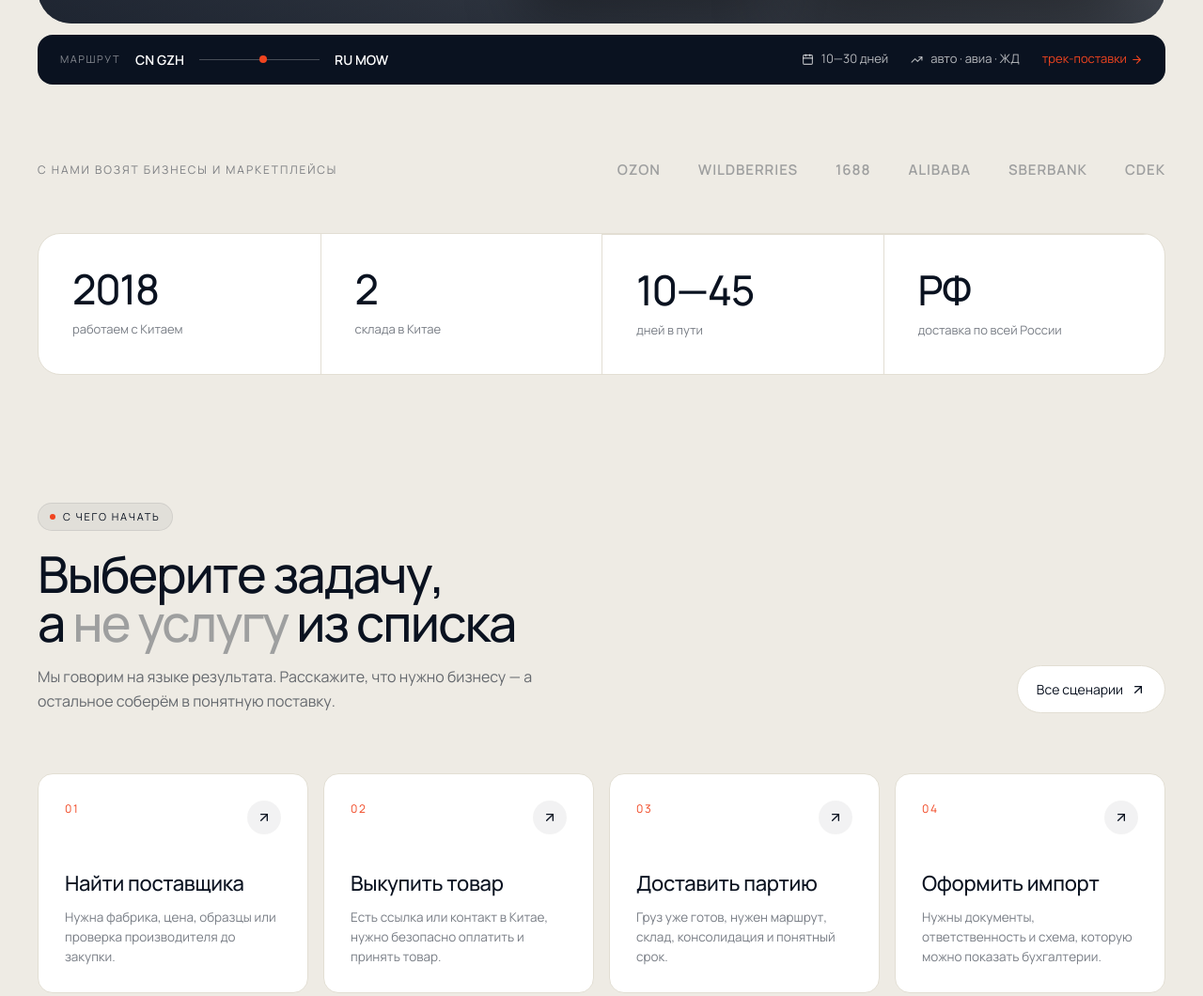
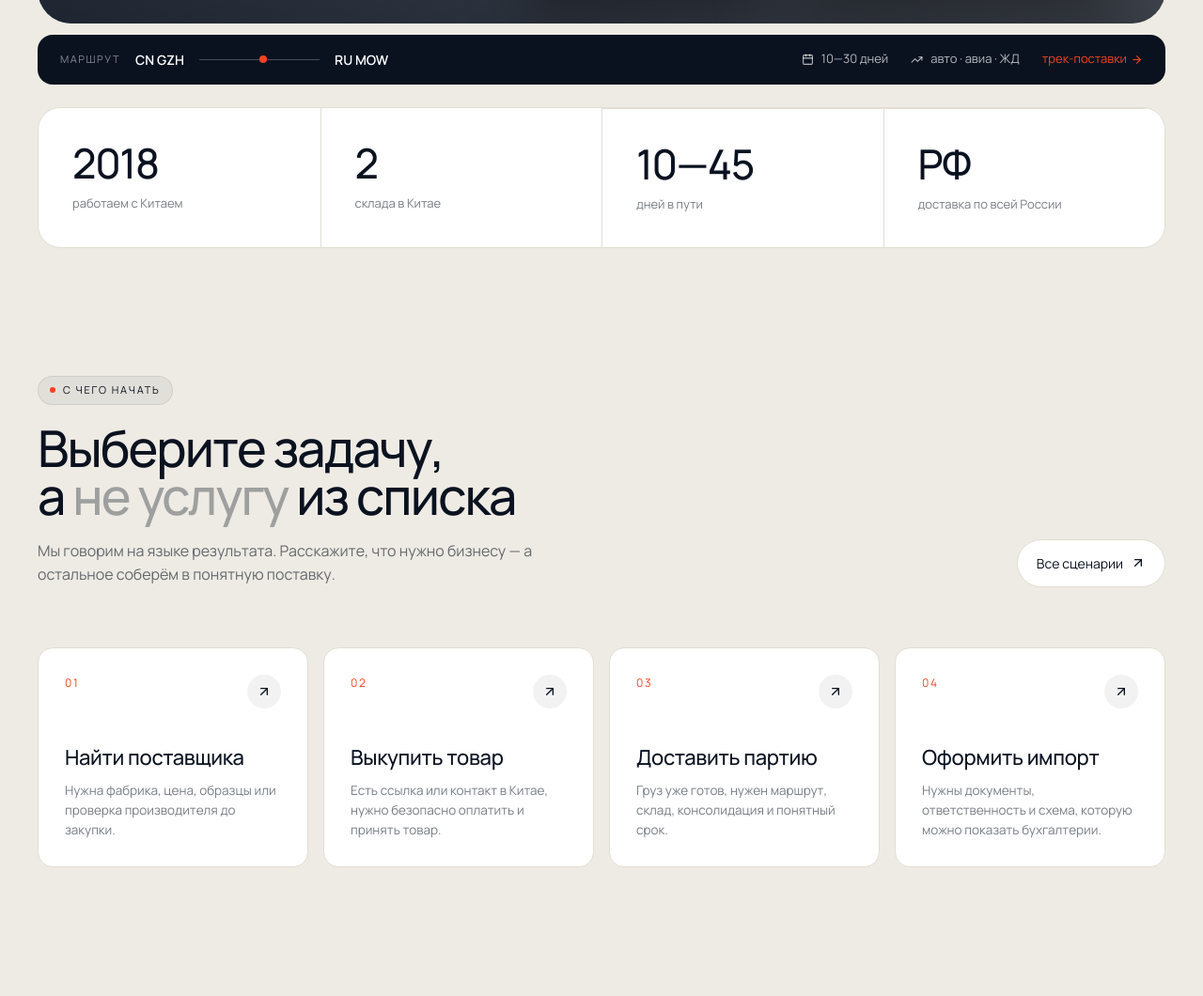
Before and after one commit to HGpk3/RWSCargo, an Astro site: page / in a window 1280 px wide. Shown: the part 883-1943 px from the top of the page at 94% size. Built offline with nearby package versions, Linux system fonts and the light colour scheme; Astro itself is replaced by a stand-in of ours; grey boxes are pictures that could not be loaded.

Commit message:
Remove unverified marketplace brand mentions

```diff
--- a/src/figma-app/App.tsx
+++ b/src/figma-app/App.tsx
@@ -1,7 +1,7 @@
 import { useEffect, useState } from "react";
 import { ArrowUp } from "lucide-react";
 import { Header, Hero } from "./components/Hero";
-import { Partners, Metrics, Tasks, Approach } from "./components/Sections1";
+import { Metrics, Tasks, Approach } from "./components/Sections1";
 import { Services } from "./components/Services";
 import { WhiteImport, FixBefore, DeliveryMethods, Formats, Enterprise } from "./components/Sections2";
 import { Routes, Documents, CargoTypes, Process, Scenarios, Limits, SeoBlock } from "./components/Sections3";
@@ -58,7 +58,6 @@ function AppContent() {
     >
       <Header />
       <Hero />
-      <Partners />
       <Metrics />
       <Tasks />
       <Approach />
--- a/src/figma-app/components/Sections1.tsx
+++ b/src/figma-app/components/Sections1.tsx
@@ -1,35 +1,5 @@
 import { ArrowUpRight, ArrowRight } from "lucide-react";
 import { Container, SectionHead, BRAND, INK, LINE, PillBtn, EyebrowLabel, Display, BodyText } from "./shared";
-
-export function Partners() {
-  const brands = ["OZON", "WILDBERRIES", "1688", "ALIBABA", "SBERBANK", "CDEK"];
-  return (
-    <section className="py-10 md:py-14" aria-label="Партнёры">
-      <Container>
-        <div className="flex flex-col md:flex-row md:items-center md:justify-between gap-6">
-          <div style={{ color: "rgba(10,18,32,0.5)", fontSize: 12, letterSpacing: "0.16em" }}>
-            С НАМИ ВОЗЯТ БИЗНЕСЫ И МАРКЕТПЛЕЙСЫ
-          </div>
-          <div className="flex flex-wrap gap-x-10 gap-y-4 items-center">
-            {brands.map((b) => (
-              <div
-                key={b}
-                style={{
-                  fontSize: 15,
-                  letterSpacing: "0.06em",
-                  fontWeight: 600,
-                  color: "rgba(10,18,32,0.35)",
-                }}
-              >
-                {b}
-              </div>
-            ))}
-          </div>
-        </div>
-      </Container>
-    </section>
-  );
-}
 
 export function Metrics() {
   const items = [
--- a/src/figma-app/components/Sections2.tsx
+++ b/src/figma-app/components/Sections2.tsx
@@ -217,7 +217,7 @@ export function DeliveryMethods() {
 }
 
 const formats = [
-  { tag: "МАРКЕТПЛЕЙСЫ", title: "Товары для Ozon / Wildberries", desc: "Регулярные партии, упаковка, маркировка, консолидация и понятный срок пополнения склада." },
+  { tag: "МАРКЕТПЛЕЙСЫ", title: "Товары для маркетплейсов", desc: "Регулярные партии, упаковка, маркировка, консолидация и понятный срок пополнения склада." },
   { tag: "КОММЕРЧЕСКАЯ ПАРТИЯ", title: "Партии для бизнеса", desc: "Документы, ответственность, официальный импорт и передача груза компании или складу." },
   { tag: "ОБОРУДОВАНИЕ", title: "Станки, узлы, комплектующие", desc: "Габариты, вес, упаковка, маршрут под объём и заранее согласованные документы." },
   { tag: "СРОЧНАЯ ПОСТАВКА", title: "Авиа или быстрый авто-маршрут", desc: "Когда важнее скорость: образцы, небольшие партии, дефицит остатков и быстрый запуск продаж." },
--- a/src/figma-app/components/Sections3.tsx
+++ b/src/figma-app/components/Sections3.tsx
@@ -84,7 +84,7 @@ export function Documents() {
 }
 
 const tags = [
-  "товары для Ozon и Wildberries",
+  "товары для маркетплейсов",
   "электроника и техника",
   "одежда, обувь и текстиль",
   "мебель и товары для дома",
--- a/src/figma-app/i18n.tsx
+++ b/src/figma-app/i18n.tsx
@@ -79,10 +79,6 @@ const dictionary: Record<string, Translation> = {
   "10—30 дней": { en: "10—30 days", zh: "10—30 天" },
   "авто · авиа · ЖД": { en: "truck · air · rail", zh: "汽运 · 空运 · 铁路" },
   "трек-поставки": { en: "track shipment", zh: "追踪货运" },
-  "С НАМИ ВОЗЯТ БИЗНЕСЫ И МАРКЕТПЛЕЙСЫ": {
-    en: "TRUSTED BY BUSINESSES AND MARKETPLACES",
-    zh: "企业和电商平台选择我们",
-  },
   "работаем с Китаем": { en: "working with China", zh: "深耕中国业务" },
   "склада в Китае": { en: "warehouses in China", zh: "中国仓库" },
   "дней в пути": { en: "days in transit", zh: "运输天数" },
@@ -349,7 +345,7 @@ Object.assign(dictionary, {
   "Рассчитать контейнер": { en: "Calculate container", zh: "计算集装箱" },
   "Обсудить": { en: "Discuss", zh: "讨论" },
   "МАРКЕТПЛЕЙСЫ": { en: "MARKETPLACES", zh: "电商平台" },
-  "Товары для Ozon / Wildberries": { en: "Goods for Ozon / Wildberries", zh: "Ozon / Wildberries 商品" },
+  "Товары для маркетплейсов": { en: "Goods for marketplaces", zh: "Marketplace goods" },
   "Регулярные партии, упаковка, маркировка, консолидация и понятный срок пополнения склада.": {
     en: "Regular batches, packaging, labeling, consolidation and clear warehouse replenishment time.",
     zh: "长期批量、包装、贴标、合并和明确补仓时效。",
@@ -414,7 +410,7 @@ Object.assign(dictionary, {
   "контрактная часть": { en: "contract details", zh: "合同部分" },
   "описание товара": { en: "product description", zh: "商品描述" },
   "закрывающие документы": { en: "closing documents", zh: "结算文件" },
-  "товары для Ozon и Wildberries": { en: "goods for Ozon and Wildberries", zh: "Ozon 和 Wildberries 商品" },
+  "товары для маркетплейсов": { en: "goods for marketplaces", zh: "Marketplace goods" },
   "электроника и техника": { en: "electronics and appliances", zh: "电子和设备" },
   "одежда, обувь и текстиль": { en: "clothing, footwear and textiles", zh: "服装、鞋类和纺织品" },
   "мебель и товары для дома": { en: "furniture and home goods", zh: "家具和家居用品" },
```
